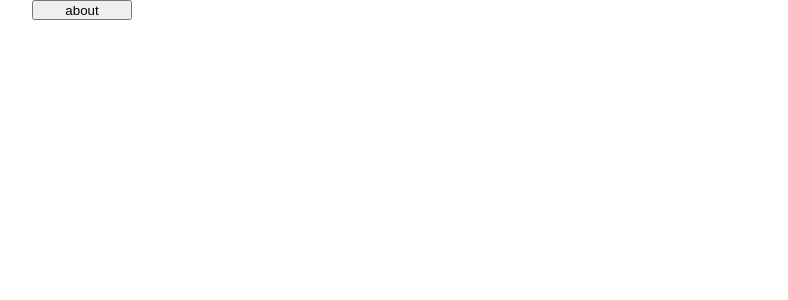
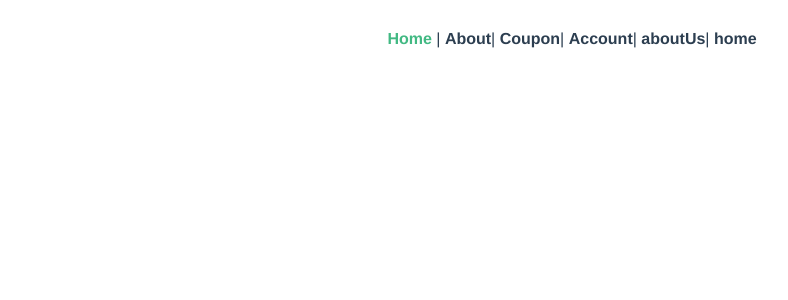
Before and after one commit to JupiterandSaturn/diandang, a Vue app: page / in a window 1280 px wide. Shown: the top 300 px of the page, without its empty margins (68-856 px from the left). Built offline with nearby package versions, Linux system fonts and the light colour scheme.

Commit message:
“ 增加临时公共页头，方便随时查看各个页面。 添加说明如下： 每个人的页面再router里增加了路由之后，在App.vue文件里 script 里增加路由设置。 template 里增加自己页面的地址和跳转。 完毕 ”

```diff
--- a/src/App.vue
+++ b/src/App.vue
@@ -1,20 +1,33 @@
 <template>
   <div id="app">
-    <HomePage/>
+    <div id="nav">
+      <router-link to="/">Home</router-link> |
+      <router-link to="/about">About</router-link>|
+      <router-link to="/coupon">Coupon</router-link>|
+      <router-link to="/Account">Account</router-link>|
+      <router-link to="/aboutUs">aboutUs</router-link>|
+      <router-link to="/home">home</router-link>
+    </div>
+    <router-view/>
   </div>
 </template>
 
-<script>
-import HomePage from './components/homepage/index'
-
-export default {
-  name: 'app',
-  components: {
-    HomePage
+<style lang="scss">
+  #app {
+    font-family: 'Avenir', Helvetica, Arial, sans-serif;
+    -webkit-font-smoothing: antialiased;
+    -moz-osx-font-smoothing: grayscale;
+    text-align: center;
+    color: #2c3e50;
   }
-}
-</script>
-
-<style lang="scss">
-
+  #nav {
+    padding: 30px;
+    a {
+      font-weight: bold;
+      color: #2c3e50;
+      &.router-link-exact-active {
+        color: #42b983;
+      }
+    }
+  }
 </style>
```
